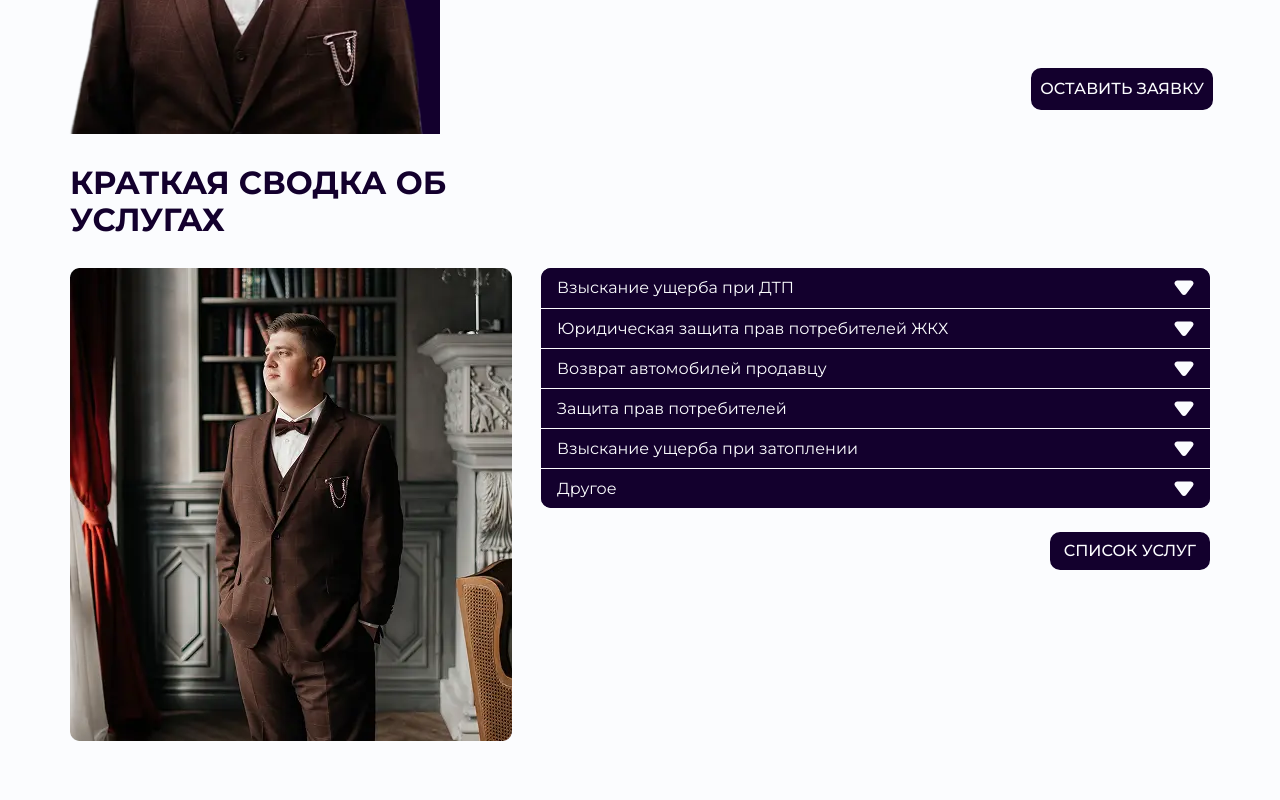
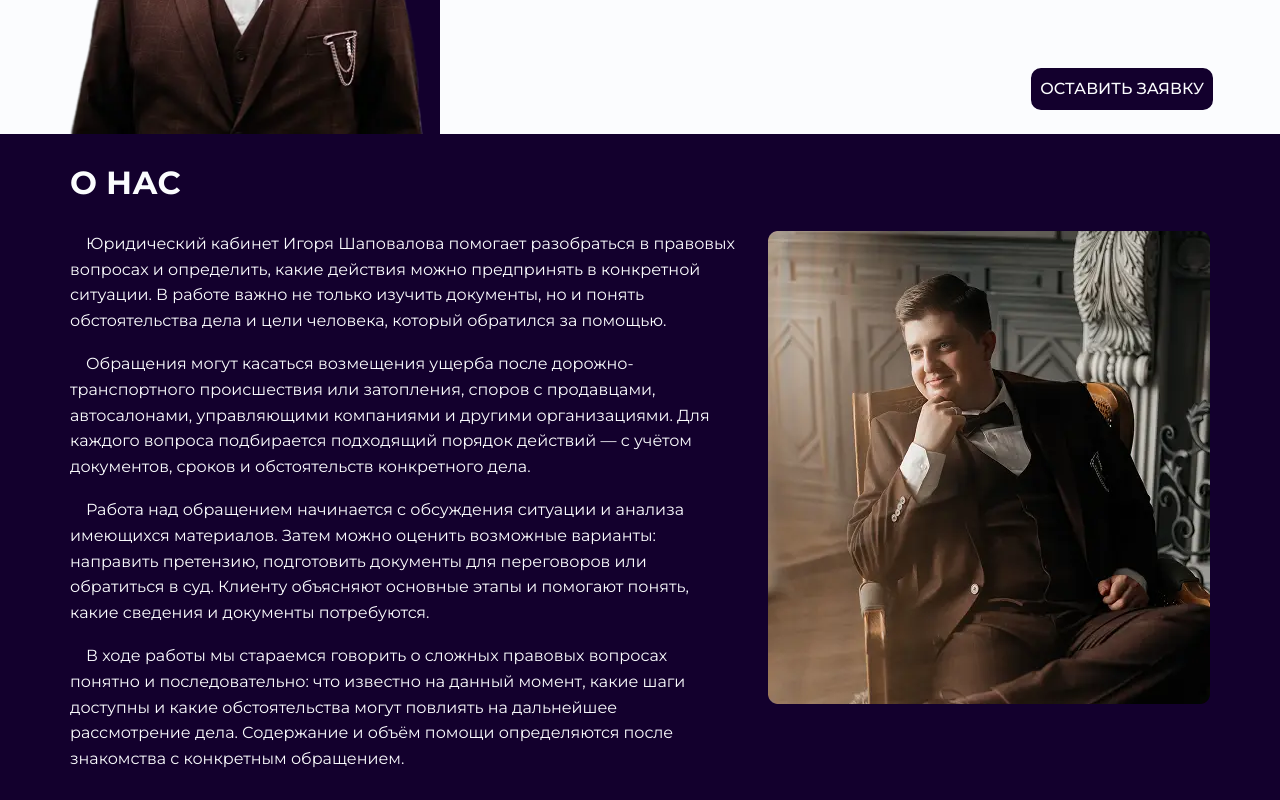
Before and after one commit to neverlaaazy/LOShapovalov, a React (Vite) app: page / in a window 1280 px wide. Shown: the part 380-1180 px from the top of the page. Built offline with nearby package versions, Linux system fonts and the light colour scheme.

Commit message:
add about us section

```diff
--- a/src/App.css
+++ b/src/App.css
@@ -580,6 +580,130 @@
   border: 0;
 }
 
+.home-about {
+  position: relative;
+  isolation: isolate;
+  flex: 0 0 100%;
+  color: var(--text-light);
+  background: var(--background-dark);
+}
+
+.home-about::before {
+  position: absolute;
+  z-index: -1;
+  inset: 0;
+  background: var(--background-dark);
+  box-shadow: 0 0 0 100vmax var(--background-dark);
+  clip-path: inset(0 -100vmax);
+  content: '';
+}
+
+.home-about-inner {
+  width: 100%;
+  max-width: 1200px;
+  min-height: 600px;
+  margin-inline: auto;
+  padding: 30px;
+}
+
+.home-about .section-title {
+  color: var(--text-light);
+}
+
+.home-about-content {
+  display: grid;
+  grid-template-columns: minmax(0, 669fr) minmax(0, 442fr);
+  align-items: start;
+  gap: 29px;
+}
+
+.home-about-copy {
+  min-width: 0;
+  font-size: 16px;
+  line-height: 1.6;
+}
+
+.home-about-copy p {
+  margin: 0 0 18px;
+  text-indent: 1em;
+}
+
+.home-about-extra {
+  display: grid;
+  grid-template-rows: 1fr;
+  opacity: 1;
+  visibility: visible;
+}
+
+.home-about-extra-inner {
+  min-height: 0;
+  overflow: hidden;
+}
+
+.home-about-toggle {
+  display: none;
+}
+
+.home-about-image {
+  display: block;
+  width: 100%;
+  height: auto;
+  border-radius: 8px;
+  object-fit: cover;
+}
+
+@media (max-width: 1000px) {
+  .home-about-inner {
+    min-height: 0;
+  }
+
+  .home-about-extra {
+    grid-template-rows: 0fr;
+    opacity: 0;
+    visibility: hidden;
+    transition:
+      grid-template-rows 240ms ease,
+      opacity 180ms ease,
+      visibility 240ms;
+  }
+
+  .home-about-extra[aria-hidden='false'] {
+    grid-template-rows: 1fr;
+    opacity: 1;
+    visibility: visible;
+    transition:
+      grid-template-rows 240ms ease,
+      opacity 180ms ease,
+      visibility 0s;
+  }
+
+  .home-about-toggle {
+    display: inline-flex;
+    align-items: center;
+    margin: 0 0 18px;
+    padding: 0;
+    border: 0;
+    border-bottom: 1px solid currentColor;
+    color: var(--text-light);
+    background: transparent;
+    font: inherit;
+    font-size: 14px;
+    font-weight: 600;
+    cursor: pointer;
+    transition: opacity 160ms ease;
+  }
+
+  .home-about-toggle:hover {
+    opacity: 0.75;
+  }
+
+  .home-about-toggle:focus-visible {
+    border-radius: 2px;
+    outline: 2px solid var(--text-light);
+    outline-offset: 4px;
+  }
+}
+
 @media (max-width: 760px) {
   .home-services-inner {
     min-height: 0;
@@ -646,6 +770,21 @@
 
   .home-contacts-map {
     min-height: 420px;
+  }
+
+  .home-about-inner {
+    min-height: 0;
+    padding: 38px 16px 35px;
+  }
+
+  .home-about-content {
+    grid-template-columns: minmax(0, 1fr);
+    gap: 12px;
+  }
+
+  .home-about-image {
+    max-width: 442px;
+    justify-self: center;
   }
 
   .page-content {
--- a/src/components/Layout.jsx
+++ b/src/components/Layout.jsx
@@ -58,7 +58,7 @@ function Layout() {
 
     const observeRevealElements = () => {
       const revealElements = mainContent.querySelectorAll(
-        '.home-hero, .home-services, .home-contacts, .page-content > *',
+        '.home-hero, .home-services, .home-contacts, .home-about, .page-content > *',
       )
 
       revealElements.forEach((element) => {
--- a/src/pages/HomePage.jsx
+++ b/src/pages/HomePage.jsx
@@ -1,4 +1,4 @@
-import { useState } from 'react'
+import { useEffect, useState } from 'react'
 import { Link, useOutletContext } from 'react-router-dom'
 
 const serviceItems = [
@@ -143,7 +143,25 @@ const serviceItems = [
 
 function HomePage() {
   const [openServiceIndex, setOpenServiceIndex] = useState(null)
+  const [isAboutMobile, setIsAboutMobile] = useState(() =>
+    window.matchMedia('(max-width: 1000px)').matches,
+  )
+  const [isAboutExpanded, setIsAboutExpanded] = useState(false)
   const { copyContact } = useOutletContext()
+
+  useEffect(() => {
+    const mediaQuery = window.matchMedia('(max-width: 1000px)')
+    const updateAboutLayout = () => {
+      setIsAboutMobile(mediaQuery.matches)
+      if (!mediaQuery.matches) {
+        setIsAboutExpanded(false)
+      }
+    }
+
+    updateAboutLayout()
+    mediaQuery.addEventListener('change', updateAboutLayout)
+    return () => mediaQuery.removeEventListener('change', updateAboutLayout)
+  }, [])
 
   return (
     <>
@@ -175,6 +193,73 @@ function HomePage() {
             <Link className="text-link-button" to="/about">
               ОСТАВИТЬ ЗАЯВКУ
             </Link>
+          </div>
+        </div>
+      </section>
+
+      <section className="home-about" aria-labelledby="home-about-title">
+        <div className="home-about-inner">
+          <h2 className="section-title" id="home-about-title">
+            О нас
+          </h2>
+          <div className="home-about-content">
+            <div className="home-about-copy">
+              <p>
+                Юридический кабинет Игоря Шаповалова помогает разобраться в
+                правовых вопросах и определить, какие действия можно
+                предпринять в конкретной ситуации. В работе важно не только
+                изучить документы, но и понять обстоятельства дела и цели
+                человека, который обратился за помощью.
+              </p>
+              <div
+                className="home-about-extra"
+                id="home-about-extra"
+                aria-hidden={isAboutMobile && !isAboutExpanded}
+                inert={isAboutMobile && !isAboutExpanded}
+              >
+                <div className="home-about-extra-inner">
+                  <p>
+                    Обращения могут касаться возмещения ущерба после
+                    дорожно-транспортного происшествия или затопления,
+                    споров с продавцами, автосалонами, управляющими компаниями
+                    и другими организациями. Для каждого вопроса подбирается
+                    подходящий порядок действий — с учётом документов,
+                    сроков и обстоятельств конкретного дела.
+                  </p>
+                  <p>
+                    Работа над обращением начинается с обсуждения ситуации и
+                    анализа имеющихся материалов. Затем можно оценить
+                    возможные варианты: направить претензию, подготовить
+                    документы для переговоров или обратиться в суд. Клиенту
+                    объясняют основные этапы и помогают понять, какие сведения
+                    и документы потребуются.
+                  </p>
+                  <p>
+                    В ходе работы мы стараемся говорить о сложных правовых
+                    вопросах понятно и последовательно: что известно на данный
+                    момент, какие шаги доступны и какие обстоятельства могут
+                    повлиять на дальнейшее рассмотрение дела. Содержание и
+                    объём помощи определяются после знакомства с конкретным
+                    обращением.
+                  </p>
+                </div>
+              </div>
+              <button
+                className="home-about-toggle"
+                type="button"
+                aria-expanded={!isAboutMobile || isAboutExpanded}
+                aria-controls="home-about-extra"
+                onClick={() => setIsAboutExpanded((expanded) => !expanded)}
+              >
+                {isAboutExpanded ? 'Свернуть' : 'Читать полностью'}
+              </button>
+            </div>
+            <img
+              className="home-about-image"
+              src="/aboutus.webp"
+              alt="Игорь Шаповалов"
+              loading="lazy"
+            />
           </div>
         </div>
       </section>
@@ -351,6 +436,7 @@ function HomePage() {
           />
         </div>
       </section>
+
     </>
   )
 }
```
Also changed, not shown: public/aboutus.webp (added).
